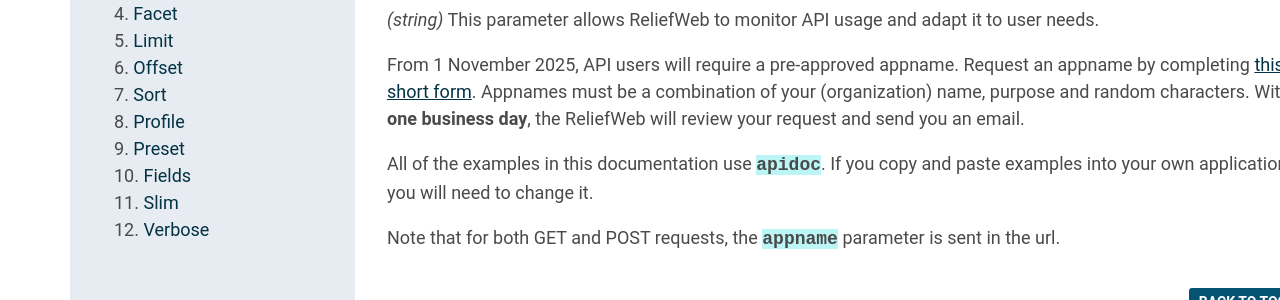
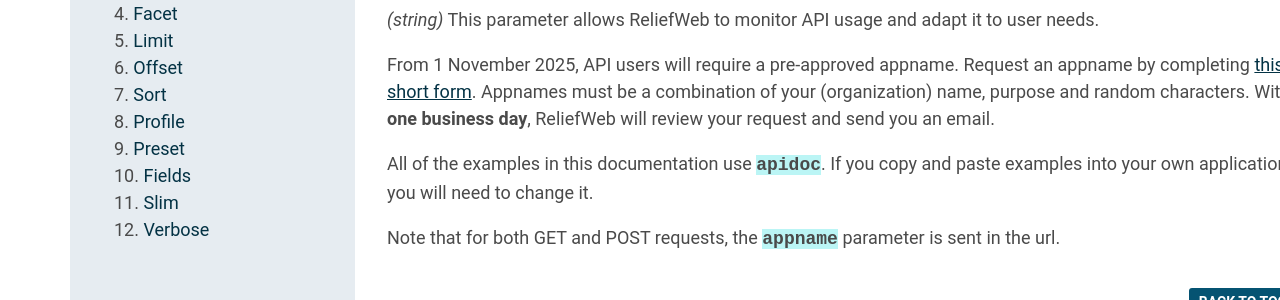
Before and after one commit to UN-OCHA/rwint-api-doc, a Jekyll site: the page built from parameters.html, in a window 1280 px wide and 900 px high. Shown: the part 307-607 px from the top of the window. Built offline with Jekyll 4.4.1, drawn with Linux system fonts in a browser that asks for light colours.

Commit message:
Update appname.html

```diff
--- a/_parameters/appname.html
+++ b/_parameters/appname.html
@@ -7,7 +7,7 @@ order: 100
 
 <p><em>(string)</em> This parameter allows ReliefWeb to monitor API usage and adapt it to user needs.</p>
 
-<p>From 1 November 2025, API users will require a pre-approved appname. Request an appname by completing <a href="https://docs.google.com/forms/d/e/1FAIpQLScR5EE_SBhweLLg_2xMCnXNbT6md4zxqIB00OL0yZWyrqX_Nw/viewform?usp=header">this short form</a>. Appnames must be a combination of your (organization) name, purpose and random characters. Within <span style="font-weight:bold">one business day</span>, the ReliefWeb will review your request and send you an email.</p>
+<p>From 1 November 2025, API users will require a pre-approved appname. Request an appname by completing <a href="https://docs.google.com/forms/d/e/1FAIpQLScR5EE_SBhweLLg_2xMCnXNbT6md4zxqIB00OL0yZWyrqX_Nw/viewform?usp=header">this short form</a>. Appnames must be a combination of your (organization) name, purpose and random characters. Within <span style="font-weight:bold">one business day</span>, ReliefWeb will review your request and send you an email.</p>
 
 <p>All of the examples in this documentation use <code>apidoc</code>. If you copy and paste examples into your own applications, you will need to change it.</p>
 
```
